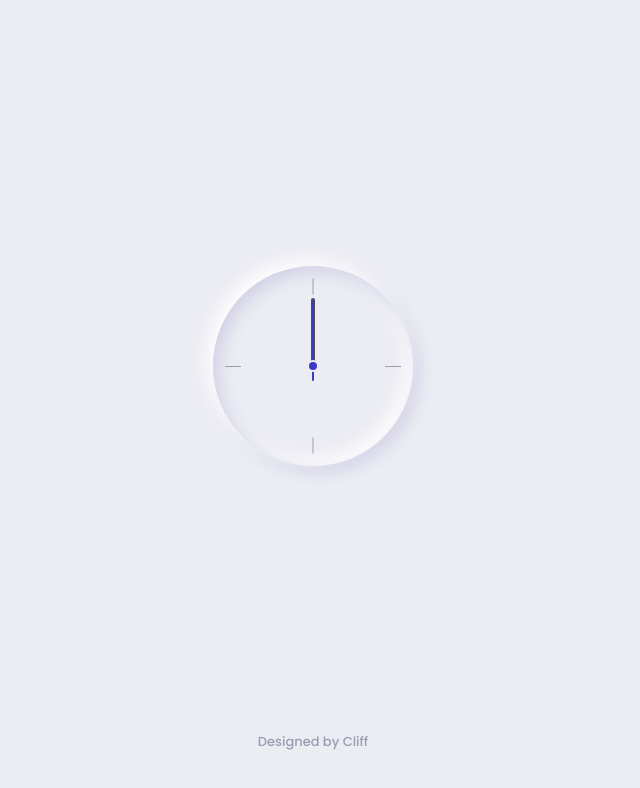
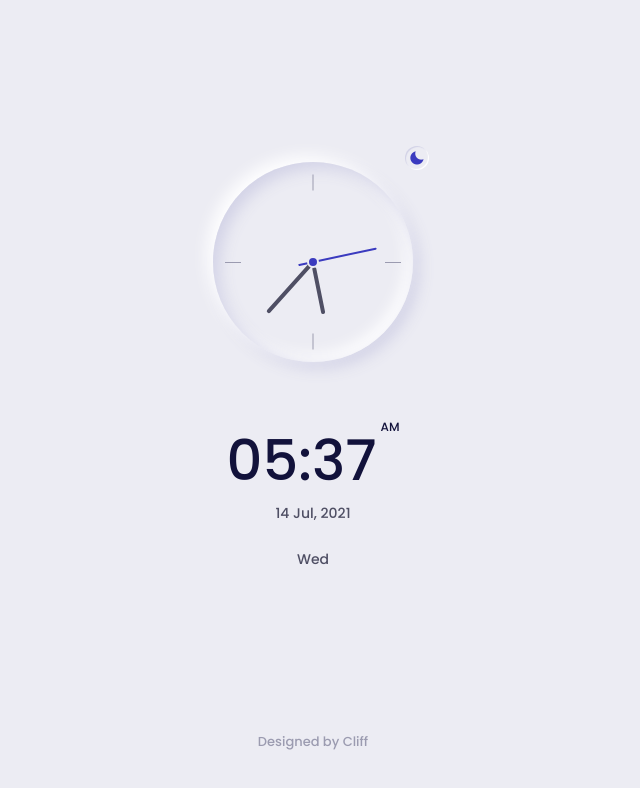
Before and after one commit to ManLikeCliff/ANAWATCH, a plain HTML site: page index.html in a window 1280 px wide. Shown: the whole page, without its empty margins (327-967 px from the left). Drawn offline with nearby package versions, Linux system fonts and the light colour scheme.

Commit message:
Added main.js and files upload

```diff
--- a/assets/css/styles.css
+++ b/assets/css/styles.css
@@ -4,7 +4,7 @@
 /*=============== VARIABLES CSS ===============*/
 :root {
   /*========== Colors ==========*/
-  --hue-color: 240;
+  --hue-color: 240; /*Blue 240 - Green 154 - Orange 25 - Pink 335*/
 
   --first-color: hsl(var(--hue-color), 53%, 49%);
   --title-color: hsl(var(--hue-color), 53%, 15%);
--- a/assets/js/main.js
+++ b/assets/js/main.js
@@ -0,0 +1,108 @@
+/*==================== CLOCK ====================*/
+const hour = document.getElementById('clock-hour'),
+      minutes = document.getElementById('clock-minutes'),
+      seconds = document.getElementById('clock-seconds')
+
+const clock = () =>{
+    let date = new Date()
+
+    let hh = date.getHours() * 30,
+        mm = date.getMinutes() * 6,
+        ss = date.getSeconds() * 6
+
+    // Add a rotation to the elements
+    hour.style.transform = `rotateZ(${hh + mm / 12}deg)`
+    minutes.style.transform = `rotateZ(${mm}deg)`
+    seconds.style.transform = `rotateZ(${ss}deg)`
+}
+setInterval(clock, 1000) // 1000 = 1s
+
+/*==================== CLOCK & DATE TEXT ====================*/
+const textHour = document.getElementById('text-hour'),
+      textMinutes = document.getElementById('text-minutes'),
+      textAmPm = document.getElementById('text-ampm'),
+      dateWeek = document.getElementById('date-day-week'),
+      dateDay = document.getElementById('date-day'),
+      dateMonth = document.getElementById('date-month'),
+      dateYear = document.getElementById('date-year')
+
+const clockText = () =>{
+    let date = new Date()
+
+    let hh = date.getHours(),
+        ampm,
+        mm = date.getMinutes(),
+        day = date.getDate(),
+        dayweek = date.getDay(),
+        month = date.getMonth(),
+        year = date.getFullYear()
+
+    // Change the hours from 24 to 12 hours and establish whether it is AM or PM
+    if(hh >= 12){
+        hh = hh - 12
+        ampm = 'PM'
+    }else{
+        ampm = 'AM'
+    }
+
+    // Detect when it's 0 AM and transform to 12 AM
+    if(hh == 0){hh = 12}
+
+    // Show a zero before hours
+    if(hh < 10){hh = `0${hh}`}
+
+    // Show time
+    textHour.innerHTML = `${hh}:`
+
+    // Show a zero before the minutes
+    if(mm < 10){mm = `0${mm}`}
+
+    // Show minutes
+    textMinutes.innerHTML = mm
+
+    // Show am or pm
+    textAmPm.innerHTML = ampm
+
+    // If you want to show the name of the day of the week
+    let week = ['Sun', 'Mon', 'Tues', 'Wed', 'Thurs', 'Fri', 'Sat']
+
+    // Get the months of the year and show it
+    let months = ['Jan', 'Feb', 'Mar', 'Apr', 'May', 'Jun', 'Jul', 'Aug', 'Sep', 'Oct', 'Nov', 'Dec']
+
+    // Show the day, the month and the year
+    dateDay.innerHTML = day
+    dateWeek.innerHTML = `${week[dayweek]}`
+    dateMonth.innerHTML = `${months[month]},`
+    dateYear.innerHTML = year
+}
+setInterval(clockText, 1000) // 1000 = 1s
+
+/*==================== DARK/LIGHT THEME ====================*/
+const themeButton = document.getElementById('theme-button')
+const darkTheme = 'dark-theme'
+const iconTheme = 'bxs-sun'
+
+// Previously selected topic (if user selected)
+const selectedTheme = localStorage.getItem('selected-theme')
+const selectedIcon = localStorage.getItem('selected-icon')
+
+// We obtain the current theme that the interface has by validating the dark-theme class
+const getCurrentTheme = () => document.body.classList.contains(darkTheme) ? 'dark' : 'light'
+const getCurrentIcon = () => themeButton.classList.contains(iconTheme) ? 'bxs-moon' : 'bxs-sun'
+
+// We validate if the user previously chose a topic
+if (selectedTheme) {
+  // If the validation is fulfilled, we ask what the issue was to know if we activated or deactivated the dark
+  document.body.classList[selectedTheme === 'dark' ? 'add' : 'remove'](darkTheme)
+  themeButton.classList[selectedIcon === 'bxs-moon' ? 'add' : 'remove'](iconTheme)
+}
+
+// Activate / deactivate the theme manually with the button
+themeButton.addEventListener('click', () => {
+    // Add or remove the dark / icon theme
+    document.body.classList.toggle(darkTheme)
+    themeButton.classList.toggle(iconTheme)
+    // We save the theme and the current icon that the user chose
+    localStorage.setItem('selected-theme', getCurrentTheme())
+    localStorage.setItem('selected-icon', getCurrentIcon())
+})
--- a/index.html
+++ b/index.html
@@ -4,6 +4,13 @@
     <meta charset="UTF-8" />
     <meta http-equiv="X-UA-Compatible" content="IE=edge" />
     <meta name="viewport" content="width=device-width, initial-scale=1.0" />
+
+    <!--==================== FAVICON ====================-->
+    <link
+      rel="shortcut icon"
+      href="assets/img/favicon3.png"
+      type="image/x-icon"
+    />
 
     <!--=============== BOXICONS ===============-->
     <link
@@ -30,6 +37,29 @@
             <div class="clock__hour" id="clock-hour"></div>
             <div class="clock__minutes" id="clock-minutes"></div>
             <div class="clock__seconds" id="clock-seconds"></div>
+
+            <!-- Dark/Light button -->
+            <div class="clock__theme">
+              <i class='bx bxs-moon' id="theme-button"></i>
+            </div>
+          </div>
+
+          <div>
+            <div class="clock__text">
+              <div class="clock__text-hour" id="text-hour"></div>
+              <div class="clock__text-minutes" id="text-minutes"></div>
+              <div class="clock__text-ampm" id="text-ampm"></div>
+            </div>
+
+            <div class="clock__date">
+              <span id="date-day"></span>
+              <span id="date-month"></span>
+              <span id="date-year"></span>
+            </div><br>
+
+            <div class="clock__date">
+              <span id="date-day-week"></span>
+            </div>
           </div>
         </div>
 
```
Also changed, not shown: assets/img/favicon.png (added), assets/img/favicon2.png (added), assets/img/favicon3.png (added).
